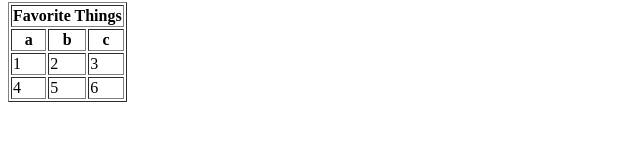
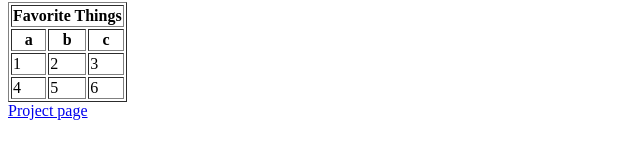
Before and after one commit to Thgiliwt/Thgiliwt.github.io, a plain HTML site: page index.html in a window 1280 px wide. Shown: the part 470-628 px from the top of the page, without its empty margins (0-640 px from the left). Drawn offline with Linux system fonts and the light colour scheme.

Commit message:
updated v1

```diff
--- a/index.html
+++ b/index.html
@@ -43,6 +43,8 @@
       </tr>
     </tbody>
   </table>
+
+  <a href="https://thgiliwt.github.io/First-Project-Website/" target="_blank">Project page</a>
 </body>
 
 </html>
```
